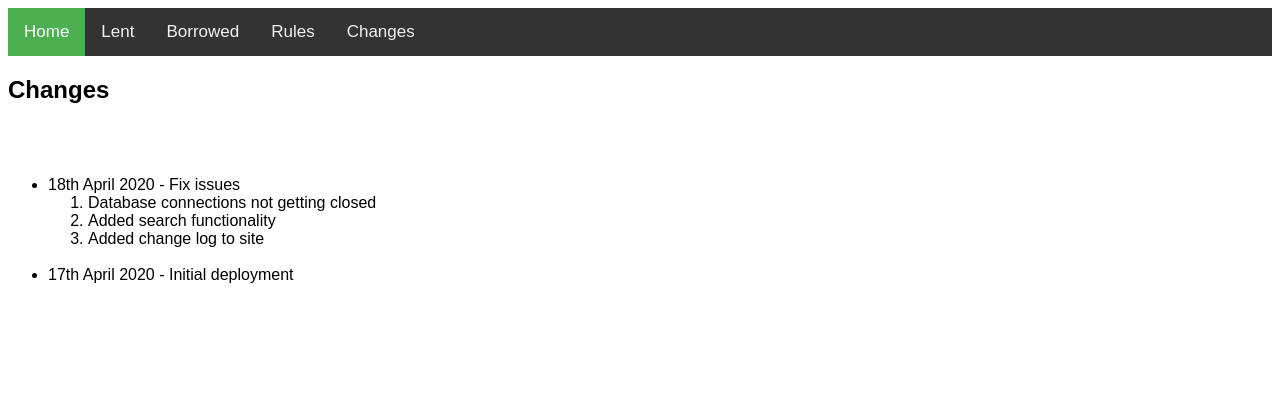
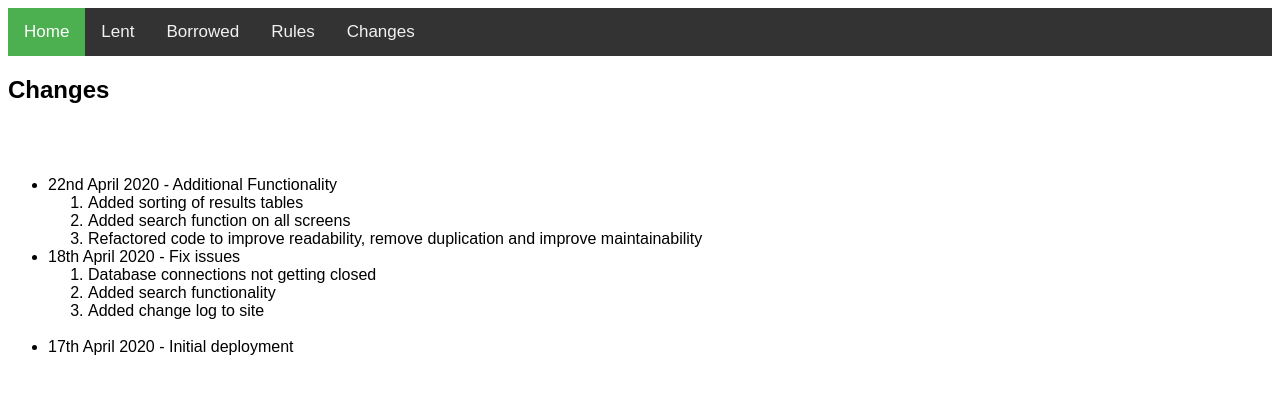
Before and after one commit to mgurney/lending-library, a Flask app: page /changes in a window 1280 px wide. Shown: the top 394 px of the page. Run offline with Flask 2, Linux system fonts and the light colour scheme.

Commit message:
update changes log

```diff
--- a/application/templates/changes.html
+++ b/application/templates/changes.html
@@ -5,6 +5,12 @@
 <h2>Changes</h2>
 <br><br>
 <ul>
+    <li>22nd April 2020 - Additional Functionality</li>
+    <ol>
+        <li>Added sorting of results tables</li>
+        <li>Added search function on all screens</li>
+        <li>Refactored code to improve readability, remove duplication and improve maintainability</li>
+    </ol>
     <li>18th April 2020 - Fix issues</li>
     <ol>
         <li>Database connections not getting closed</li>
```
